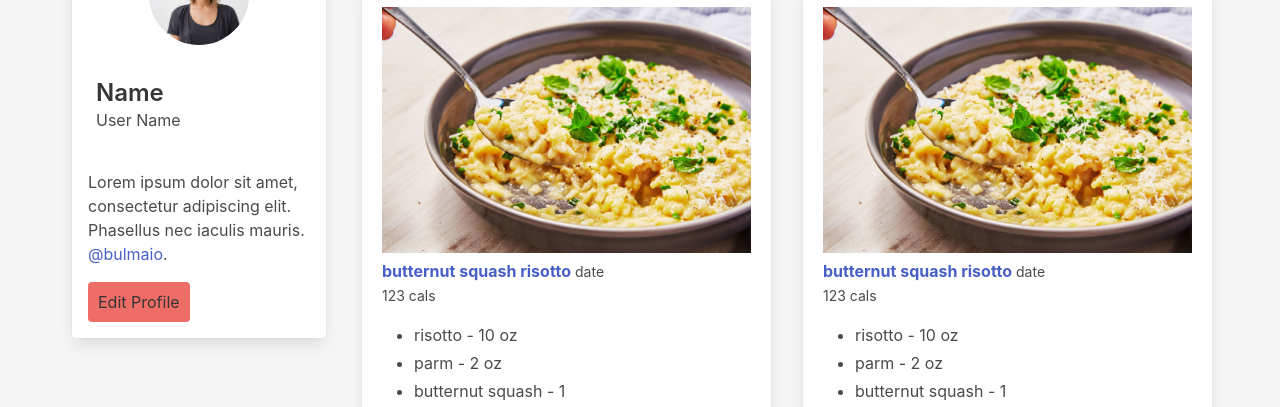
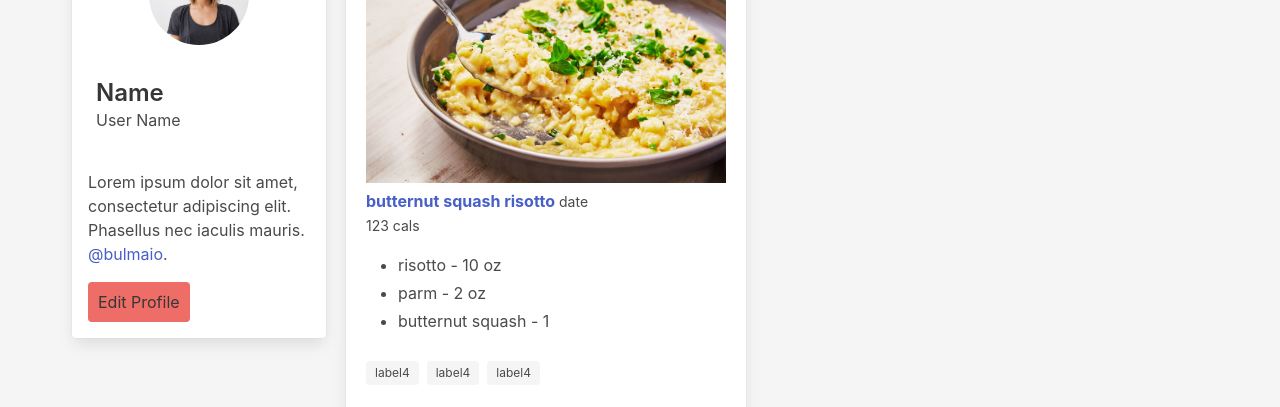
Before and after one commit to mjgomsa/Meal-A-Day, a website: page profile.html in a window 1280 px wide. Shown: the part 385-792 px from the top of the page. Drawn offline with nearby package versions, Linux system fonts and the light colour scheme; a web font is replaced by a local one.

Commit message:
reconfiguration of renderRecipes

```diff
--- a/profile.html
+++ b/profile.html
@@ -82,13 +82,13 @@
                         </div>
                     </div>
 
-                    <!-- existing recipes -->
+                    <!-- existing recipes
                     <div class="column">
                         <h3 class=" is-size-3">Existing Recipes</h3>
                         <div class="columns is-mobile" id="recipe">
                             <div class="column  m-1">
 
-                                <!-- recipe card -->
+
                                 <div class="cardRootOdd"></div>
                             </div>
                             <div class="column  m-1">
@@ -98,6 +98,15 @@
 
                         </div>
                     </div>
+                    -->
+
+                        <div class = "columns is-multiline is-mobile">
+
+                            <div class ="cardRoot"></div>
+
+                        </div>
+                    </div>
+
                 </div>
 
 
--- a/profile.js
+++ b/profile.js
@@ -50,8 +50,9 @@ function renderRecipeCard(recipe) {
 
     console.log(dishType)
 
-
-    let card = `<div class="box" id="recipeBox">
+    for(let i = 0; i <6; i++){
+    let card = `<div class= "column is-half">
+    <div class="box" id="${recipe.id}">
 
   <img class="recipe_img" src="${recipe.img}">
     <article class="media">
@@ -72,15 +73,17 @@ function renderRecipeCard(recipe) {
         <span class="tag">${healthLabel}</span>
     </div>
     <div class="tags">
-      <button id="${recipe.id}close" class="delete" class="button m-1 is-small is-danger">Delete <i class="ml-1 far fa-trash-alt"></i></button>
-      <button id="${recipe.id}edit" class ="edit" class="button is-info m-1 is-small">Edit <i class="ml-1 fas fa-edit"></i></button>
+      <button id="${recipe.id}" class="delete" class="button m-1 is-small is-danger">Delete <i class="ml-1 far fa-trash-alt"></i></button>
+      <button id="${recipe.id}" class ="edit" class="button is-info m-1 is-small">Edit <i class="ml-1 fas fa-edit"></i></button>
     </div>
 
 
-</div>`
+</div>
+</div>`;
 
 
-    return card
+    $('.cardRoot').append(card);
+}
 }
 
 function handleEditButton(event){
@@ -89,7 +92,7 @@ function handleEditButton(event){
     let editForm = `
     `;
 
-    $('#recipeBox').replaceWith(editForm);
+    $('#' + event.target.id).replaceWith(editForm);
 
 }
 
@@ -97,16 +100,14 @@ function handleDeleteButton(event){
     event.preventDefault();
     //insert axios call
 
-    $('#recipeBox').replaceWith(``);
+    $('#' + event.target.id).replaceWith(``);
 
 
 }
 
 
-
-
 $(function () {
-    for (let i = 0; i < 6; i++) {
+   /* /for (let i = 0; i < 6; i++) {
         let currCard = renderRecipeCard(recipe);
 
         // this is added so we can add them to be in a grid formation
@@ -117,6 +118,8 @@ $(function () {
         }
 
     }
+    */
+   renderRecipeCard(recipe);
     $(document).on('click', '.edit', handleEditButton);
     $(document).on('click', '.delete', handleDeleteButton);
 });
--- a/styles.css
+++ b/styles.css
@@ -182,3 +182,7 @@ nav {
   padding-top: 20vh;
   /* text-align: center; */
 }
+
+.feed{
+  display: inline-block;
+}
```
